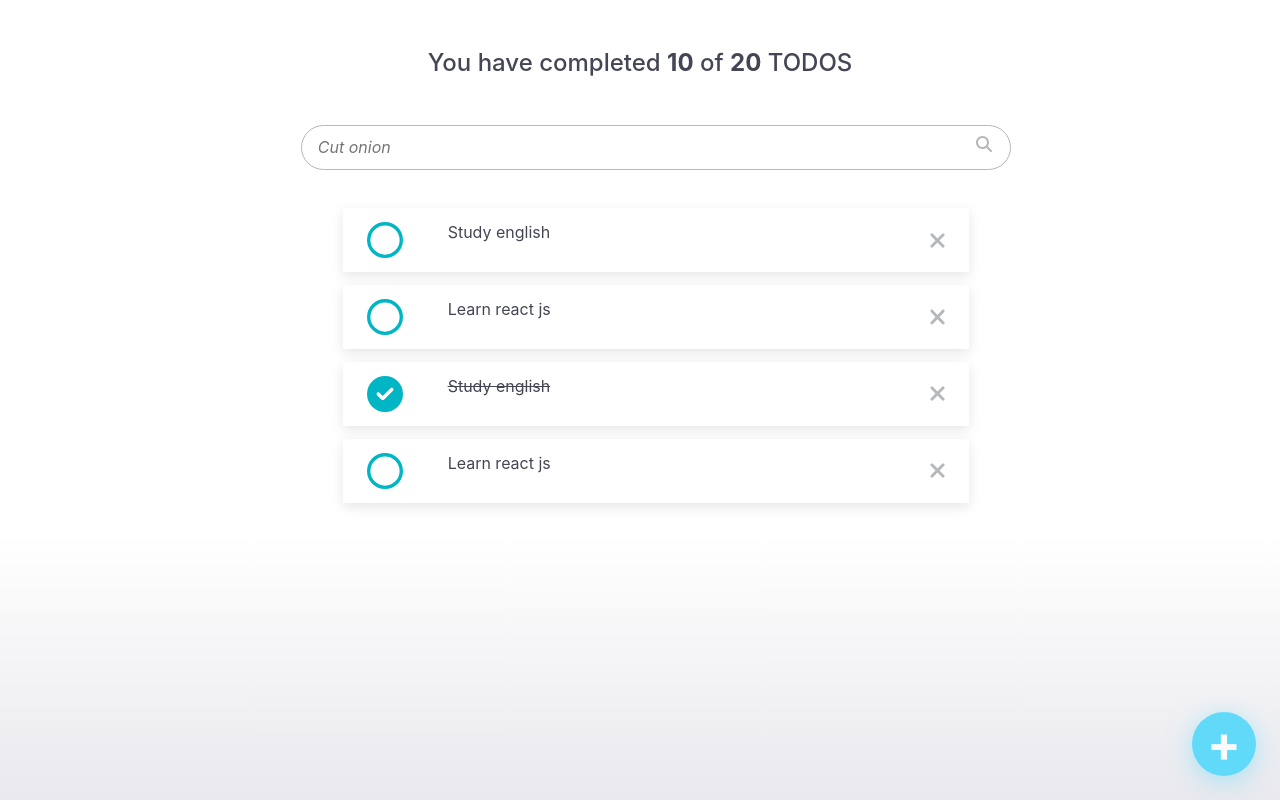
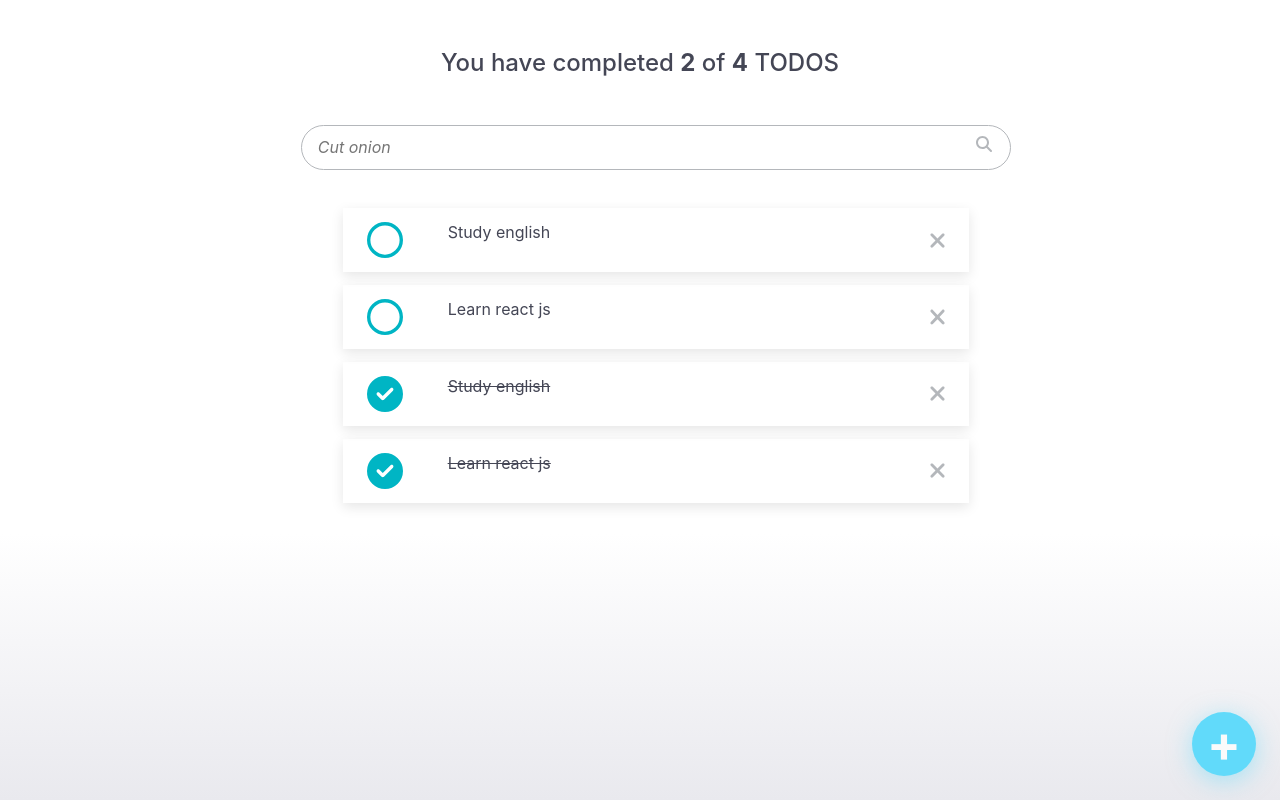
Before and after one commit to AlexixsGit/todoReactjs, a React (Create React App) app: page / in a window 1280 px wide. Built offline with nearby package versions, Linux system fonts and the light colour scheme.

Commit message:
Search component working

```diff
--- a/public/index.html
+++ b/public/index.html
@@ -26,7 +26,7 @@
     -->
     <link rel="stylesheet"
           href="https://fonts.googleapis.com/css2?family=Montserrat:wght@400;700&display=swap">
-    <title>TODO App</title>
+    <title>TODO APP</title>
   </head>
   <body>
     <noscript>You need to enable JavaScript to run this app.</noscript>
--- a/src/App.js
+++ b/src/App.js
@@ -12,22 +12,29 @@ const defaultTodos = [
   { id: 1, text: "Study english", completed: false },
   { id: 2, text: "Learn react js", completed: false },
   { id: 3, text: "Study english", completed: true },
-  { id: 4, text: "Learn react js", completed: false }
+  { id: 4, text: "Learn react js", completed: true  }
 
 ];
 
 function App() {
+  const [todos, setTodos] = React.useState(defaultTodos);
   const [searchValue, setSearchValue] = React.useState('');
+
+  const completedTodos = todos.filter(todo => !!todo.completed).length;
+  const totalTodos = todos.length;
+
+
+
 
   return (
     <React.Fragment>
-      <TodoCounter completed={10} total={20} />
+      <TodoCounter completed={completedTodos} total={totalTodos} />
       <TodoSearch searchValue={searchValue}
         setSearchValue={setSearchValue} />
       <div className="row justify-content-center">
         <div className="col-md-8">
           <TodoList>
-            {defaultTodos.map(todo => (
+            {todos.filter(todo=>todo.text.toLocaleLowerCase().includes(searchValue)).map(todo => (
               <TodoItem key={todo.id} text={todo.text} completed={todo.completed} />
             ))}
           </TodoList>
--- a/src/CreateTodoButton/CreateTodoButton.css
+++ b/src/CreateTodoButton/CreateTodoButton.css
@@ -1,4 +1,4 @@
-.createTodoButton{
+.createTodoButton {
     background-color: #61DAFA;
     box-shadow: 0px 5px 25px rgba(97, 218, 250, 0.5);
     border: none;
@@ -19,6 +19,6 @@
     transition: .3s ease;
 }
 
-.createTodoButton:hover{
+.createTodoButton:hover {
     transform: rotate(224deg);
 }
```
